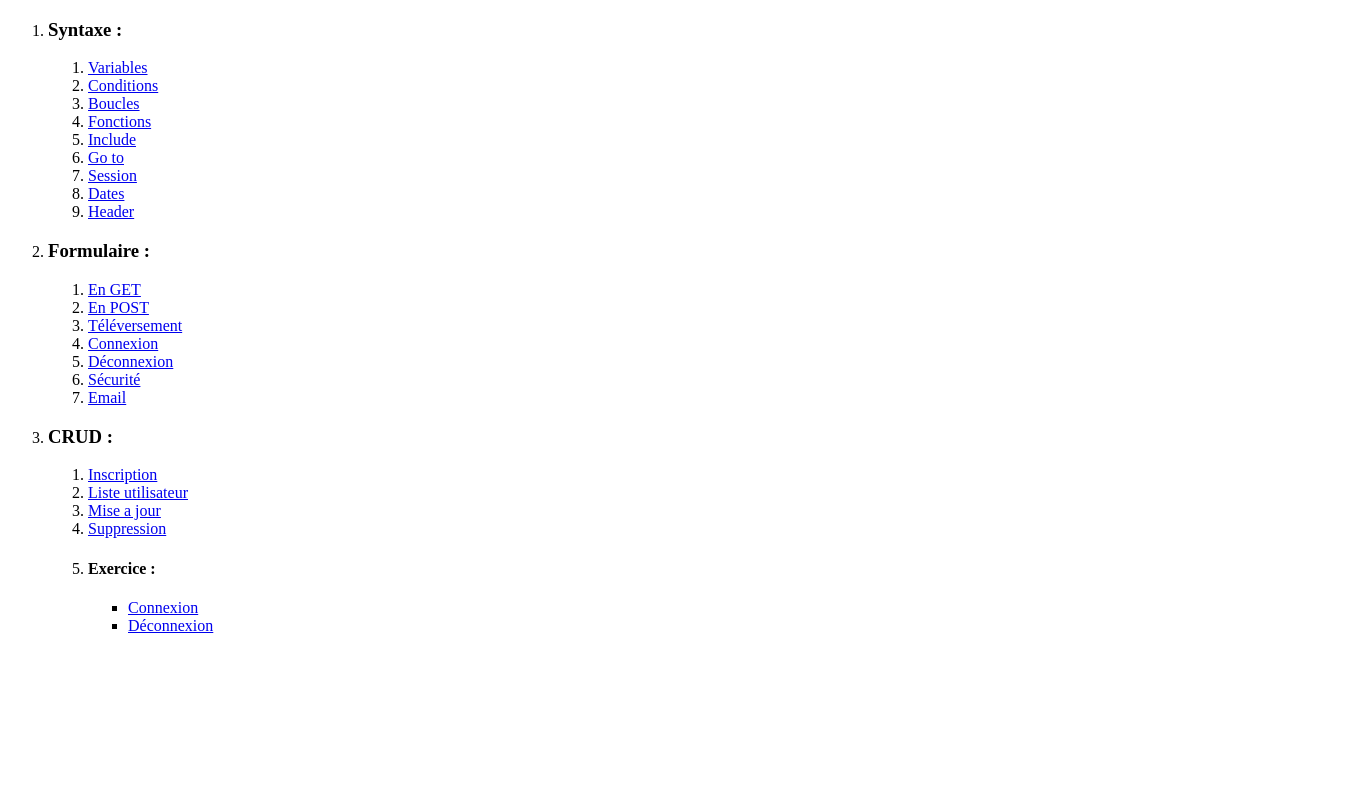
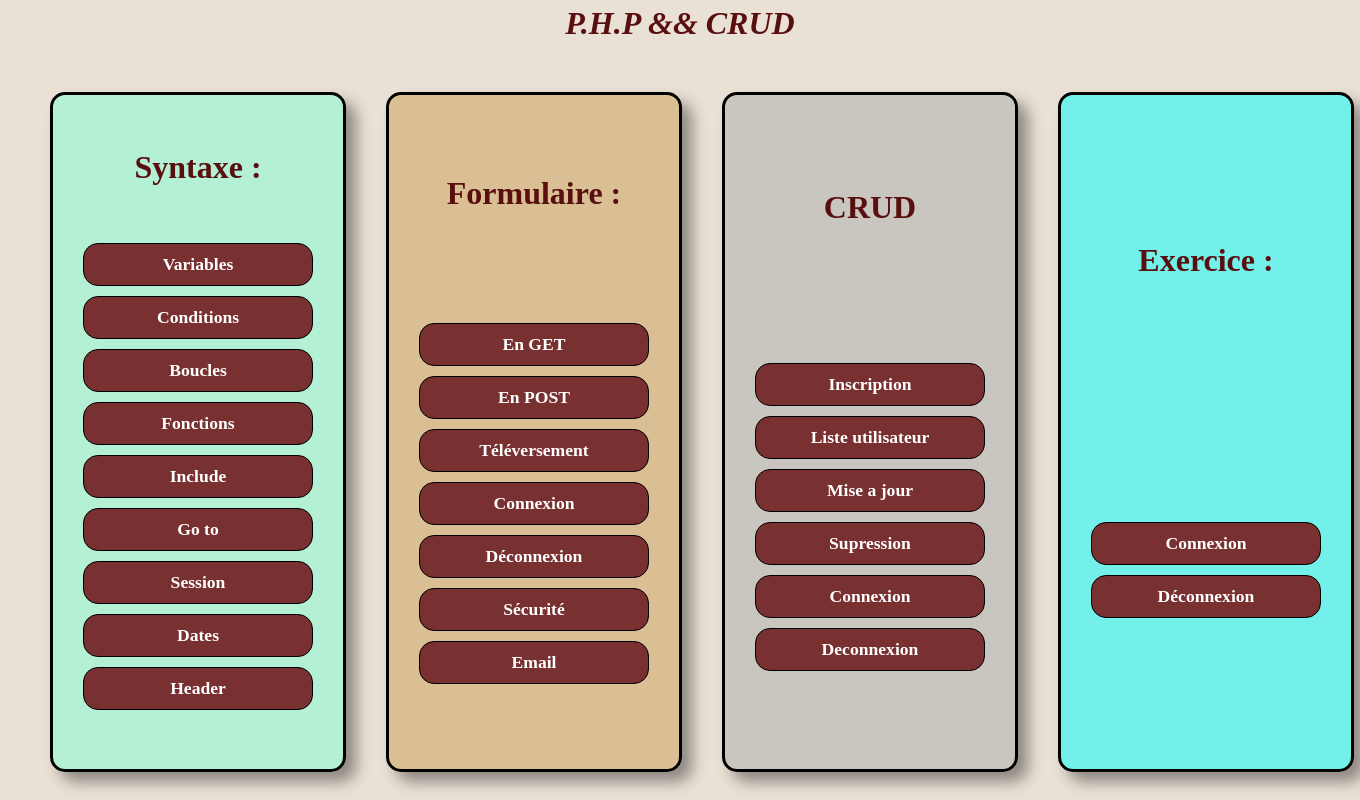
Before and after one commit to Patmo59/php_ratrap, a PHP site: page / in a window 1360 px wide. Run offline with PHP 8.4, Linux system fonts and the light colour scheme.

Commit message:
modification de la page d'accueil index.php avec création d'un stylen.css spécifique

```diff
--- a/index.php
+++ b/index.php
@@ -5,11 +5,13 @@
     <meta http-equiv="X-UA-Compatible" content="IE=edge">
     <meta name="viewport" content="width=device-width, initial-scale=1.0">
     <title>Base de php</title>
+    <link rel="stylesheet" href="./ressources/style/stylen.css">
 </head>
 <body>
-    <ol>
-        <li>
-            <h3>Syntaxe :</h3>
+    <h1 id="titreTete"> <strong>P.H.P && CRUD</strong></h1>
+        <div class="parent">
+            <div class="synt">
+                <h1 >Syntaxe :</h1>
                 <ol>
                     <li><a href="/ressources/syntaxe/01-variables.php">Variables</a></li>
                     <li><a href="/ressources/syntaxe/02-condition.php">Conditions</a></li>
@@ -21,9 +23,9 @@
                     <li><a href="/ressources/syntaxe/08-date.php">Dates</a></li>
                     <li><a href="/ressources/syntaxe/09-a-header.php">Header</a></li>
                 </ol>
-        </li>
-        <li>
-            <h3>Formulaire :</h3>
+            </div>
+            <div class="formul">
+                <h1>Formulaire :</h1>
                 <ol>
                     <li><a href="ressources/form/01-get.php">En GET</a></li>
                     <li><a href="ressources/form/02-post.php">En POST</a></li>
@@ -33,23 +35,27 @@
                     <li><a href="ressources/form/06-security.php">Sécurité</a></li>
                     <li><a href="ressources/form/07-mail.php">Email</a></li>
                 </ol>
-        </li>
-        <li>
-            <h3>CRUD :</h3>
+            </div>
+            <div class="crud">
+                <h1>CRUD </h1>
                 <ol>
                     <li><a href="/ressources/crud/01-create.php">Inscription</a></li>
                     <li><a href="/ressources/crud/02-read.php">Liste utilisateur</a></li>
                     <li><a href="./ressources/crud/03-update.php">Mise a jour</a></li>
-                <li><a href="./ressources/crud/04-deconnexion.php">Suppression</a></li>
-                <li>
-                    <h4>Exercice :</h4>
-                    <ul>
-                        <li><a href="./03-crud/exercice/connexion.php">Connexion</a></li>
-                        <li><a href="./03-crud/exercice/deconnexion.php">Déconnexion</a></li>
-                    </ul>
-                </li>
+                    <li><a href="./ressources/crud/04-delete.php">Supression</a></li>
+                    <li><a href="./ressources/crud/05-connexion.php">Connexion</a></li>
+                    <li><a href="./ressources/crud/06-deconnexion.php">Deconnexion</a></li>
                 </ol>
-        </li>
+            </div>
+            <div class="exo">
+                <h1>Exercice :</h1>
+                <ol>
+                    <li><a href="./ressources/crud/exercice/connexion.php">Connexion</a></li>
+                    <li><a href="./ressources/crud/exercice/deconnexion.php">Déconnexion</a></li>
                 </ol>
+            </div>
+</div>
+
+
 </body>
 </html>
--- a/ressources/crud/01-create.php
+++ b/ressources/crud/01-create.php
@@ -139,4 +139,4 @@ require "../template/_header.php" ?>
 <!--
     Pour des raisons de simplicité du cours, nous n'ajoutons pas de sécurité supplémentaire à ce formulaire, mais pensez à le faire sur vos projets. *
 -->
-<?php require "../ressources/template/_footer.php" ?>
+<?php require "../template/_footer.php" ?>
--- a/ressources/crud/06-deconnexion.php
+++ b/ressources/crud/06-deconnexion.php
@@ -1,10 +1,10 @@
 <?php
 
 require("../service/_isloggedV2.php");
-islogged(true, "./connexion.php");
+islogged(true, "./05-connexion.php");
 unset($_SESSION);
 session_destroy();
 setcookie("PHPSESSID", "", time()-3600);
-header("location: ./connexion.php");
+header("location: ./05-connexion.php");
 exit;
 ?>
--- a/ressources/crud/exercice/deconnexion.php
+++ b/ressources/crud/exercice/deconnexion.php
@@ -1,6 +1,6 @@
 <?php
 
-require("../service/_isloggedV2.php");
+require("../../service/_isloggedV2.php");
 islogged(true, "./connexion.php");
 unset($_SESSION);
 session_destroy();
--- a/ressources/style/style.css
+++ b/ressources/style/style.css
@@ -61,3 +61,4 @@ form{
     width: 75vw;
     margin: 1rem auto;
 }
+/*====================CSS Index.html===========**/
--- /dev/null
+++ b/ressources/style/stylen.css
@@ -0,0 +1,92 @@
+*, ::before, ::after{
+    margin: 0;
+    padding: 0;
+    box-sizing: border-box;
+}
+body{
+    background-color: rgb(234, 225, 214);
+    height: 100vh;
+}
+#titreTete{
+    font-style: italic;
+}
+h1{
+    color: rgb(89, 15, 15);
+    text-align: center;
+    padding-top: 5px;
+    text-transform: capitalize;
+}
+.parent {
+    height: 85vh;
+    display: grid;
+    grid-template-columns: repeat(4, 1fr);
+    grid-template-rows: 1fr;
+    grid-column-gap: 40px;
+    grid-row-gap: 5px;
+    margin: 50px;
+}
+.synt {
+    border: 3px solid black;
+    border-radius: 15px;
+    box-shadow: 10px 10px 15px rgba(0, 0, 0, 0.4);
+    grid-area: 1 / 1 / 5 / 2;
+    background-color: rgba(127, 255, 212, 0.50);
+    display: flex;
+    flex-direction: column;
+    justify-content: space-around;
+    align-items: center;
+    padding: 25px;
+}
+.formul{
+    border: 3px solid black;
+    box-shadow: 10px 10px 15px rgba(0, 0, 0, 0.4);
+    border-radius: 15px;
+    grid-area:1 / 2 / 5 / 3;
+    background-color: rgb(203, 157, 86,0.50);
+    display: flex;
+    flex-direction: column;
+    justify-content: space-around;
+    padding: 25px;
+}
+.crud{
+    border: 3px solid black;
+    box-shadow: 10px 10px 15px rgba(0, 0, 0, 0.4);
+    border-radius: 15px;
+    grid-area:1 / 3 / 5 / 4;
+    background-color:rgba(169, 169, 169, 0.50);
+    display: flex;
+    flex-direction: column;
+    justify-content: space-around;
+    align-items: center;
+    padding: 25px;
+}
+.exo {
+    /* height: ; */
+    border: 3px solid black;
+    box-shadow: 10px 10px 15px rgba(0, 0, 0, 0.4);
+    border-radius: 15px;
+    grid-area: 1 / 4 / 5 / 5;
+    background-color: rgba(0, 255, 255, 0.50);
+    display: flex;
+    flex-direction: column;
+    justify-content: space-around;
+    align-items: center;
+    padding: 25px;
+}
+ol{
+    list-style: none;
+}
+a{
+    display: flex;
+    width: 230px;
+    background-color: rgb(120, 48, 48);
+    font-size: 1.1em;
+    color: white;
+    border: 1px solid black;
+    border-radius: 15px;
+    margin: 10px 5px;
+    padding: 10px 15px;
+    text-decoration: none;
+    font-weight: 900;
+    justify-content: center;
+}
--- a/ressources/template/_footer.php
+++ b/ressources/template/_footer.php
@@ -2,7 +2,7 @@
 </main>
 <footer>
 
-<a href="/">Retourner à l'acceuil</a>
+<a href="/index.php">Retourner à l'acceuil</a>
 </footer>
 </body>
 </html>
--- a/ressources/template/_header.php
+++ b/ressources/template/_header.php
@@ -8,7 +8,7 @@
     présents dans le code de la page  -->
     <title>Cours PHP <?php echo $title?? "" ?></title>
     <!-- <link rel="stylesheet" href="./ressources/style/style.css"> -->
-    <link rel="stylesheet" href="/ressources/style/style.css">
+    <link rel="stylesheet" href="/ressources/style/stylen.css">
 </head>
 <body>
    <!--si j'ai une variable "_header", j'affiche son contenu sinon Syntaxes-->
```
Also changed, not shown: ressources/crud/02-read.php (+4 -3 lines), ressources/crud/03-update.php (+15 -14 lines), ressources/crud/04-delete.php (+4 -4 lines), ressources/crud/05-connexion.php (+26 -4 lines), ressources/crud/exercice/connexion.php (+25 -1 lines), ressources/style/style1.css (added, +108 -0 lines). Lines whose indentation alone changed are shown as unchanged.
